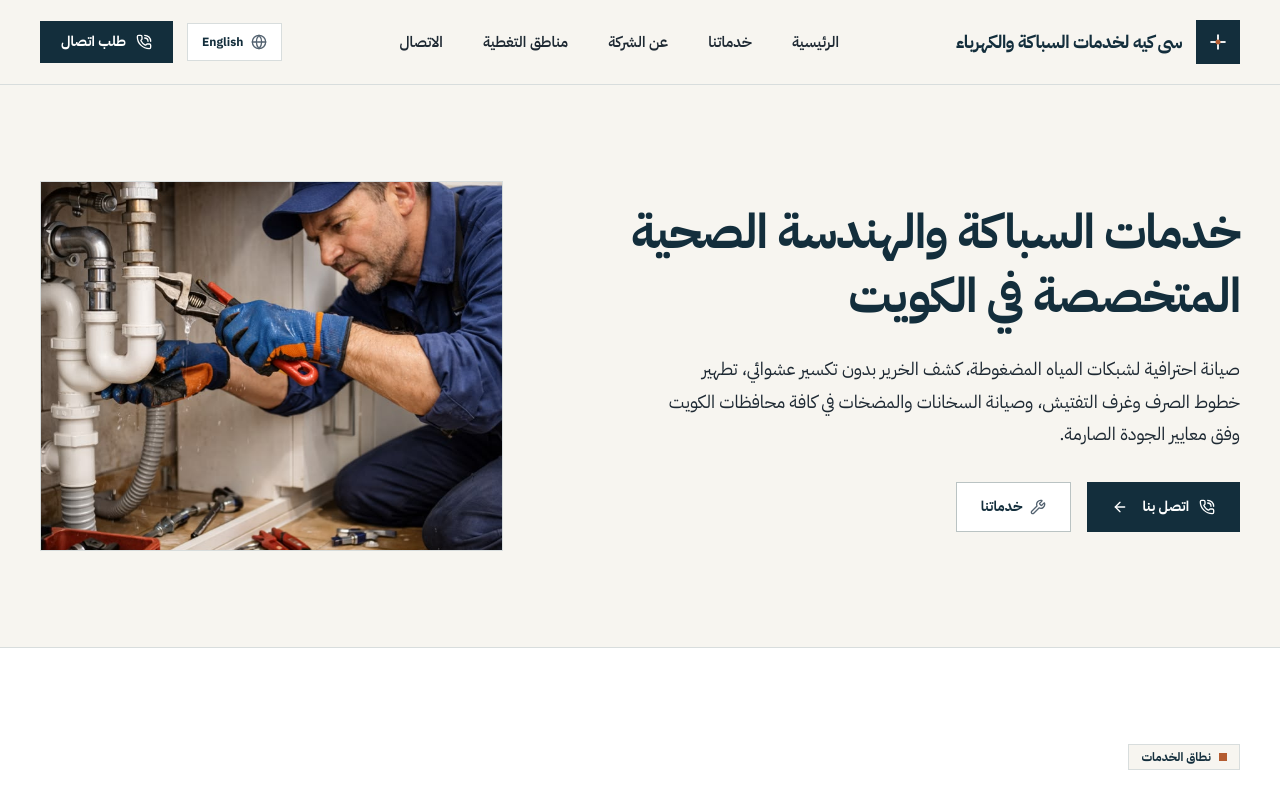
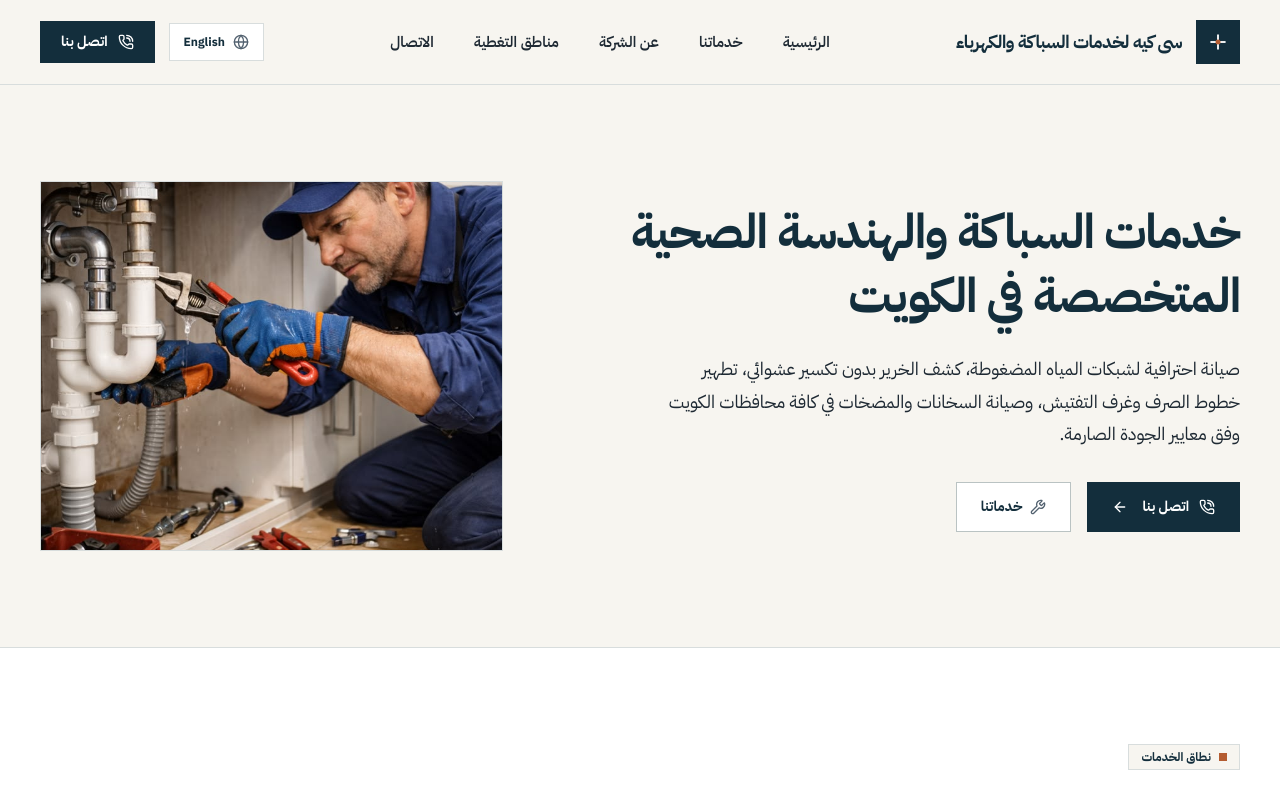
Before and after one commit to ahmeen2812/ck-plumbing-kuwait, a Next.js app: page / in a window 1280 px wide. Shown: the top 793 px of the page. Built offline with nearby package versions, Linux system fonts and the light colour scheme; no server answers.

Commit message:
feat(navbar): update call button label and tel protocol target

```diff
--- a/src/components/layout/navbar/navbar.config.ts
+++ b/src/components/layout/navbar/navbar.config.ts
@@ -1,5 +1,3 @@
-// src/components/layout/navbar/navbar.config.ts
-
 export interface NavLinkItem {
   id: string;
   href: string;
@@ -26,7 +24,6 @@ export const NAVBAR_CONFIG: NavbarConfig = {
   brandNameEn: "CK Plumbing & Electrical Services",
   brandNameAr: "سي كيه لخدمات السباكة والكهرباء",
 
-  // Strictly 5 essential navigation destinations
   links: [
     {
       id: "home",
@@ -61,9 +58,9 @@ export const NAVBAR_CONFIG: NavbarConfig = {
   ],
 
   cta: {
-    labelEn: "Request a Call",
-    labelAr: "طلب اتصال",
-    href: "#contact",
+    labelEn: "Call Us",
+    labelAr: "اتصل بنا",
+    href: "tel:+601139318597",
   },
 
   languageToggle: {
```
